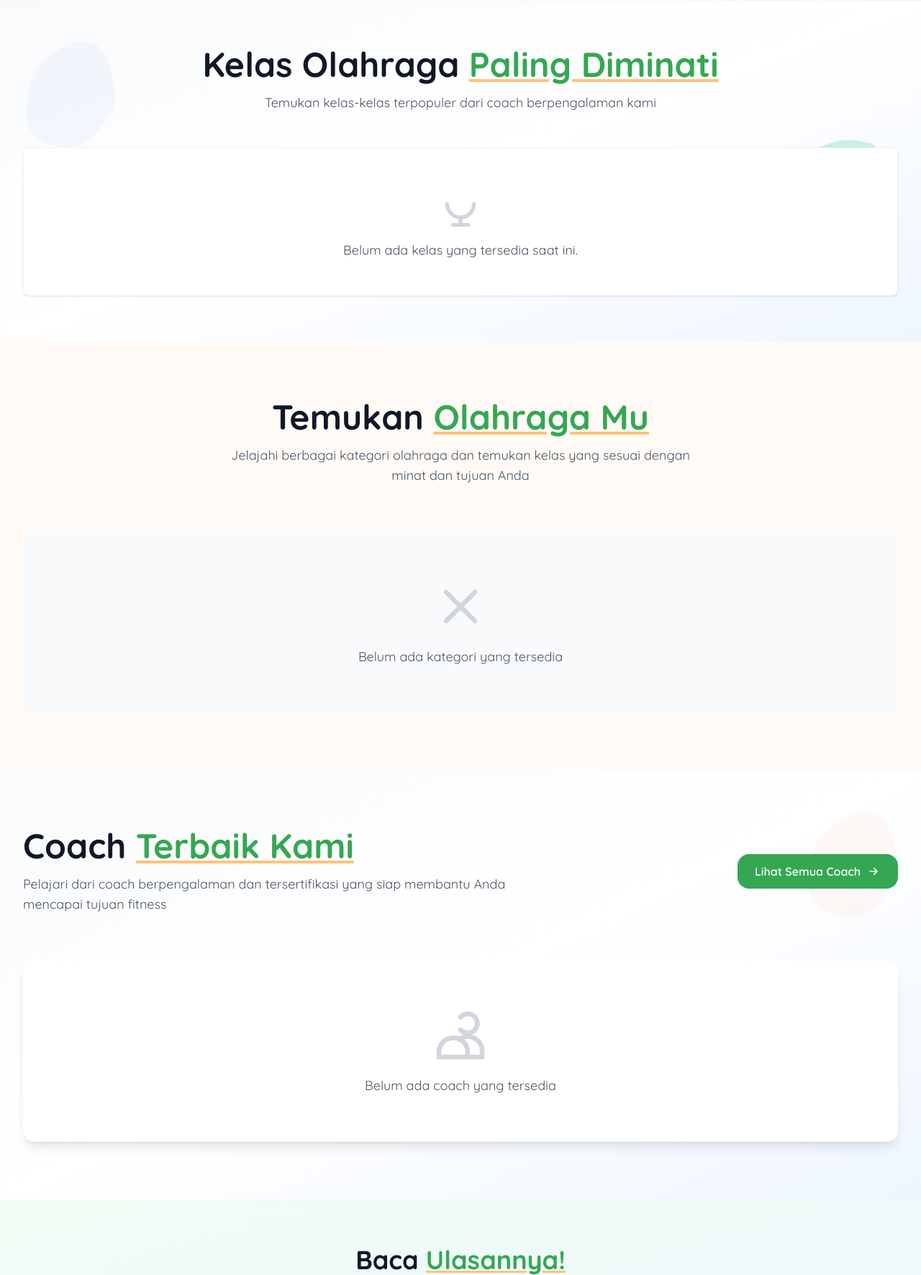
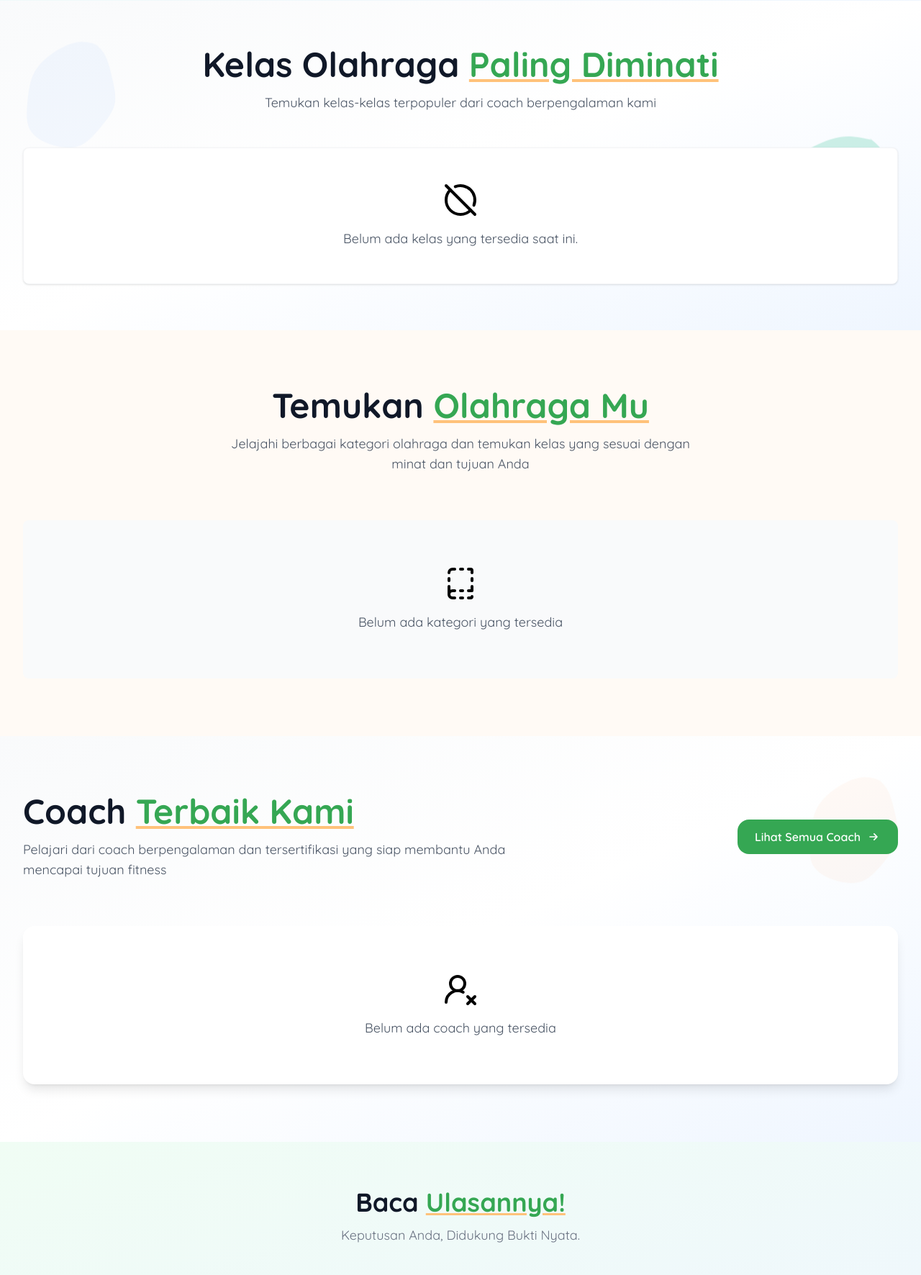
Before and after one commit to pbp-kelompok-e02/mamicoach, a Django app: page / in a window 1280 px wide. Shown: the part 864-2636 px from the top of the page at 72% size. Run offline with Django 5.2, Linux system fonts and the light colour scheme; data that the repository does not hold is empty.

Commit message:
feat: update empty state designs for coaches, categories, featured classes, testimonials, and top coaches

```diff
--- a/courses_and_coach/templates/courses_and_coach/coaches_list.html
+++ b/courses_and_coach/templates/courses_and_coach/coaches_list.html
@@ -20,10 +20,8 @@
         </div>
         {% else %}
         <div class="text-center py-16">
-            <div class="max-w-md mx-auto">
-                <svg class="w-24 h-24 mx-auto text-gray-400 mb-6" fill="none" stroke="currentColor" viewBox="0 0 24 24">
-                    <path stroke-linecap="round" stroke-linejoin="round" stroke-width="1" d="M12 4.354a4 4 0 110 8.048M7.828 12a6 6 0 1110.666 0"></path>
-                </svg>
+            <div class="max-w-md flex flex-col justify-center items-center mx-auto">
+                <svg xmlns="http://www.w3.org/2000/svg" width="48" height="48" viewBox="0 0 24 24" fill="none" stroke="currentColor" stroke-width="2" stroke-linecap="round" stroke-linejoin="round" class="lucide lucide-user-round-x-icon lucide-user-round-x"><path d="M2 21a8 8 0 0 1 11.873-7"/><circle cx="10" cy="8" r="5"/><path d="m17 17 5 5"/><path d="m22 17-5 5"/></svg>
                 <h3 class="text-2xl font-bold text-gray-900 mb-2">Belum Ada Coach</h3>
                 <p class="text-gray-600">Belum ada coach yang terdaftar di platform kami.</p>
             </div>
--- a/main/templates/pages/landing_page/categories.html
+++ b/main/templates/pages/landing_page/categories.html
@@ -59,10 +59,8 @@
 
         {% else %}
         <!-- Empty State -->
-        <div class="text-center py-16 bg-gray-50 rounded-lg">
-            <svg class="w-20 h-20 mx-auto text-gray-300 mb-4" fill="none" stroke="currentColor" viewBox="0 0 24 24">
-                <path stroke-linecap="round" stroke-linejoin="round" stroke-width="2" d="M6 18L18 6M6 6l12 12"></path>
-            </svg>
+        <div class="text-center flex flex-col justify-center items-center gap-4 py-16 bg-gray-50 rounded-lg">
+            <svg xmlns="http://www.w3.org/2000/svg" width="48" height="48" viewBox="0 0 24 24" fill="none" stroke="currentColor" stroke-width="2" stroke-linecap="round" stroke-linejoin="round" class="lucide lucide-book-dashed-icon lucide-book-dashed"><path d="M12 17h1.5"/><path d="M12 22h1.5"/><path d="M12 2h1.5"/><path d="M17.5 22H19a1 1 0 0 0 1-1"/><path d="M17.5 2H19a1 1 0 0 1 1 1v1.5"/><path d="M20 14v3h-2.5"/><path d="M20 8.5V10"/><path d="M4 10V8.5"/><path d="M4 19.5V14"/><path d="M4 4.5A2.5 2.5 0 0 1 6.5 2H8"/><path d="M8 22H6.5a1 1 0 0 1 0-5H8"/></svg>
             <p class="text-gray-600 text-lg">Belum ada kategori yang tersedia</p>
         </div>
         {% endif %}
--- a/main/templates/pages/landing_page/featured.html
+++ b/main/templates/pages/landing_page/featured.html
@@ -40,10 +40,8 @@
             </a>
         </div>
         {% else %}
-        <div class="text-center py-12 bg-white rounded-lg shadow-sm border border-gray-100">
-            <svg class="w-16 h-16 mx-auto text-gray-300 mb-4" fill="none" stroke="currentColor" viewBox="0 0 24 24">
-                <path stroke-linecap="round" stroke-linejoin="round" stroke-width="2" d="M19 11a7 7 0 01-7 7m0 0a7 7 0 01-7-7m7 7v4m0 0H8m4 0h4"></path>
-            </svg>
+        <div class="text-center flex flex-col justify-center items-center py-12 gap-4 bg-white rounded-lg shadow-sm border border-gray-100">
+            <svg xmlns="http://www.w3.org/2000/svg" width="48" height="48" viewBox="0 0 24 24" fill="none" stroke="currentColor" stroke-width="2" stroke-linecap="round" stroke-linejoin="round" class="lucide lucide-circle-off-icon lucide-circle-off"><path d="m2 2 20 20"/><path d="M8.35 2.69A10 10 0 0 1 21.3 15.65"/><path d="M19.08 19.08A10 10 0 1 1 4.92 4.92"/></svg>
             <p class="text-gray-600 text-lg">Belum ada kelas yang tersedia saat ini.</p>
         </div>
         {% endif %}
--- a/main/templates/pages/landing_page/testimonials.html
+++ b/main/templates/pages/landing_page/testimonials.html
@@ -58,7 +58,8 @@
             </div>
 
             {% else %}
-            <div class="text-center py-12">
+            <div class="text-center flex flex-col justify-center items-center py-12">
+                <svg xmlns="http://www.w3.org/2000/svg" width="48" height="48" viewBox="0 0 24 24" fill="none" stroke="currentColor" stroke-width="2" stroke-linecap="round" stroke-linejoin="round" class="lucide lucide-panel-top-dashed-icon lucide-panel-top-dashed"><rect width="18" height="18" x="3" y="3" rx="2"/><path d="M14 9h1"/><path d="M19 9h2"/><path d="M3 9h2"/><path d="M9 9h1"/></svg>
                 <p class="text-gray-500 text-lg">Belum ada ulasan tersedia</p>
             </div>
             {% endif %}
--- a/main/templates/pages/landing_page/top_coaches.html
+++ b/main/templates/pages/landing_page/top_coaches.html
@@ -40,10 +40,8 @@
         </div>
 
         {% else %}
-        <div class="text-center py-16 bg-white rounded-2xl shadow-lg">
-            <svg class="w-20 h-20 mx-auto text-gray-300 mb-4" fill="none" stroke="currentColor" viewBox="0 0 24 24">
-                <path stroke-linecap="round" stroke-linejoin="round" stroke-width="2" d="M12 4.354a4 4 0 110 5.292M15 21H3v-2a6 6 0 0112 0v2zm0 0h6v-2a6 6 0 00-9-5.685"></path>
-            </svg>
+        <div class="text-center flex flex-col justify-center items-center gap-4 py-16 bg-white rounded-2xl shadow-lg">
+            <svg xmlns="http://www.w3.org/2000/svg" width="48" height="48" viewBox="0 0 24 24" fill="none" stroke="currentColor" stroke-width="2" stroke-linecap="round" stroke-linejoin="round" class="lucide lucide-user-round-x-icon lucide-user-round-x"><path d="M2 21a8 8 0 0 1 11.873-7"/><circle cx="10" cy="8" r="5"/><path d="m17 17 5 5"/><path d="m22 17-5 5"/></svg>
             <p class="text-gray-600 text-lg">Belum ada coach yang tersedia</p>
         </div>
         {% endif %}
```
